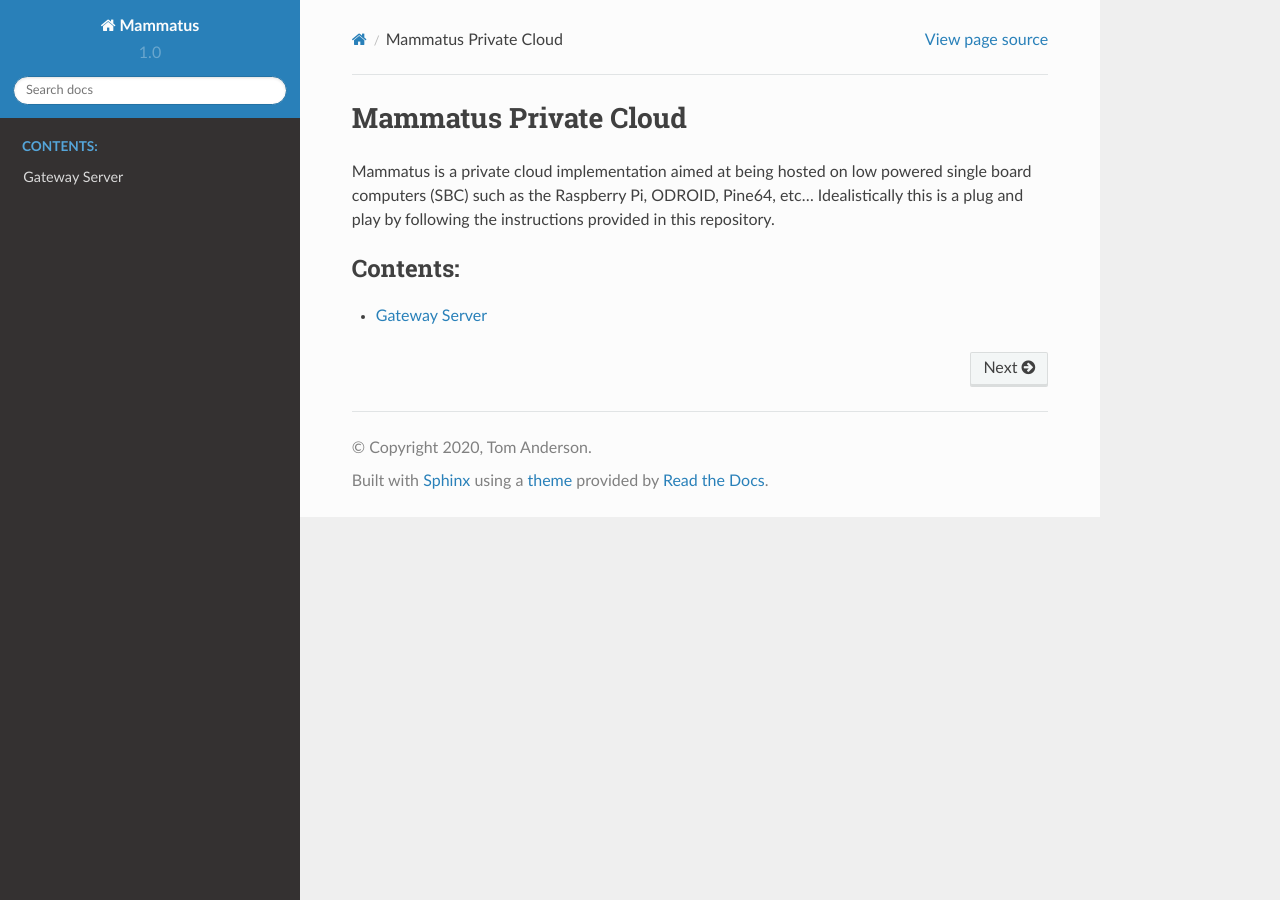
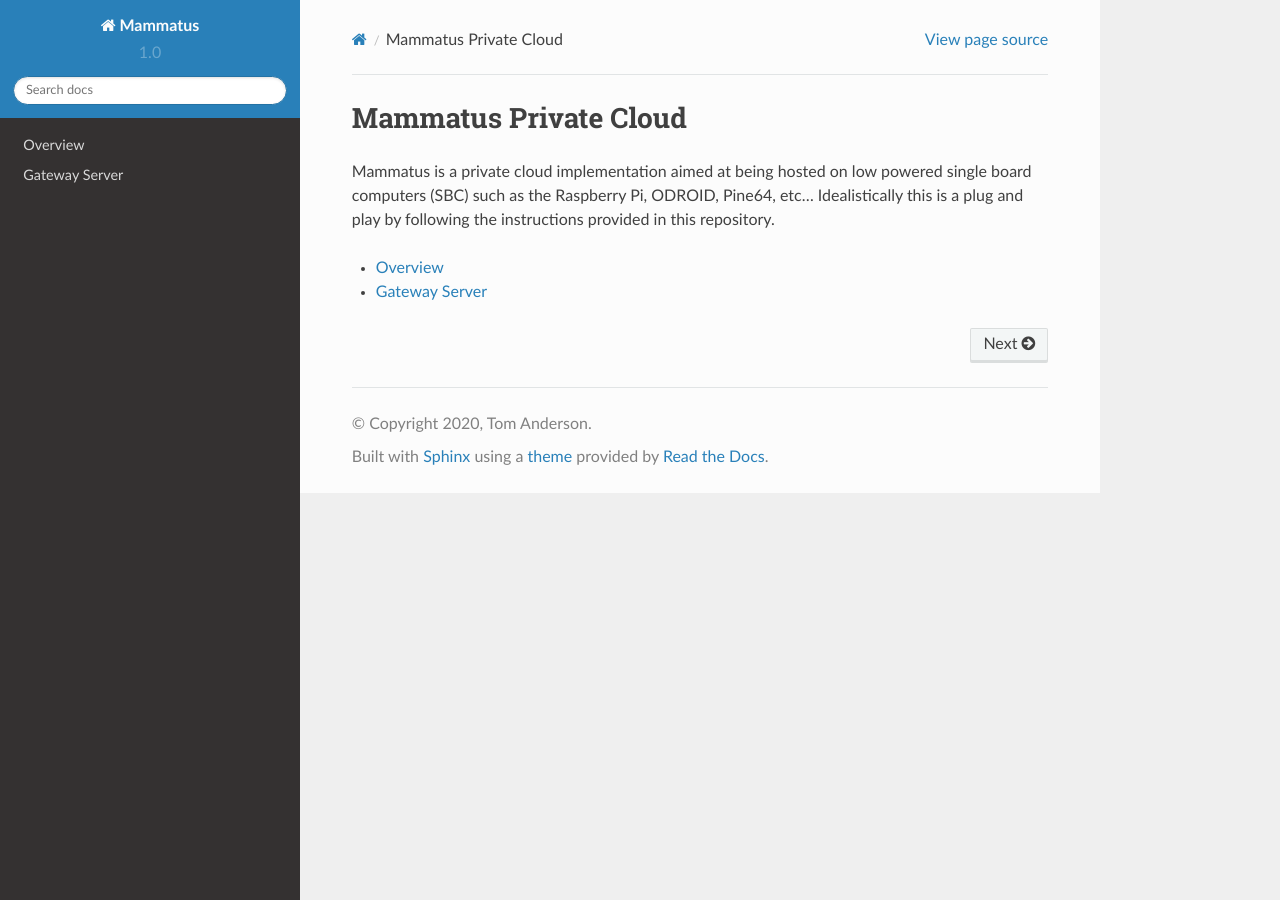
Before and after one commit to RenEvo/mammatus, a Sphinx documentation site: the page built from docs/index.rst, in a window 1280 px wide. Built offline with Sphinx 7.4.7 and the Read the Docs theme 2.0.0, drawn with Linux system fonts in a browser that asks for light colours.

Commit message:
Adding overview page maybe

```diff
--- a/docs/conf.py
+++ b/docs/conf.py
@@ -40,6 +40,7 @@
 # extensions coming with Sphinx (named 'sphinx.ext.*') or your custom
 # ones.
 extensions = [
+    'sphinx.ext.todo',
     'sphinx_rtd_theme',
 ]
 
--- a/docs/index.rst
+++ b/docs/index.rst
@@ -11,6 +11,6 @@
 
 .. toctree::
    :maxdepth: 2
-   :caption: Contents:
 
+   overview
    gateway
--- /dev/null
+++ b/docs/overview.rst
@@ -0,0 +1,6 @@
+Overview
+========
+
+To provide an overview of the private cloud.
+
+.. todo:: Pretty picture here and explanations with links to each component
```
